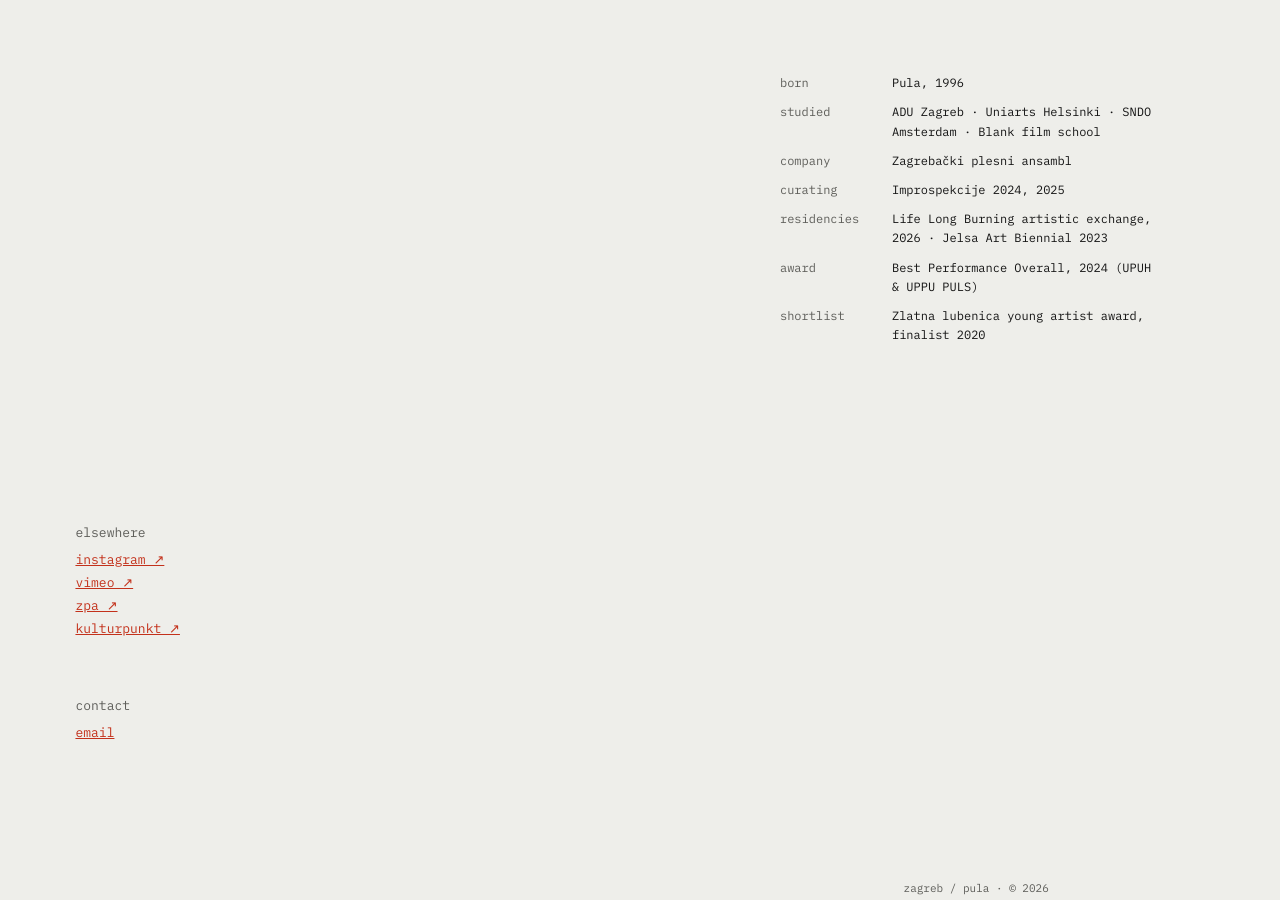
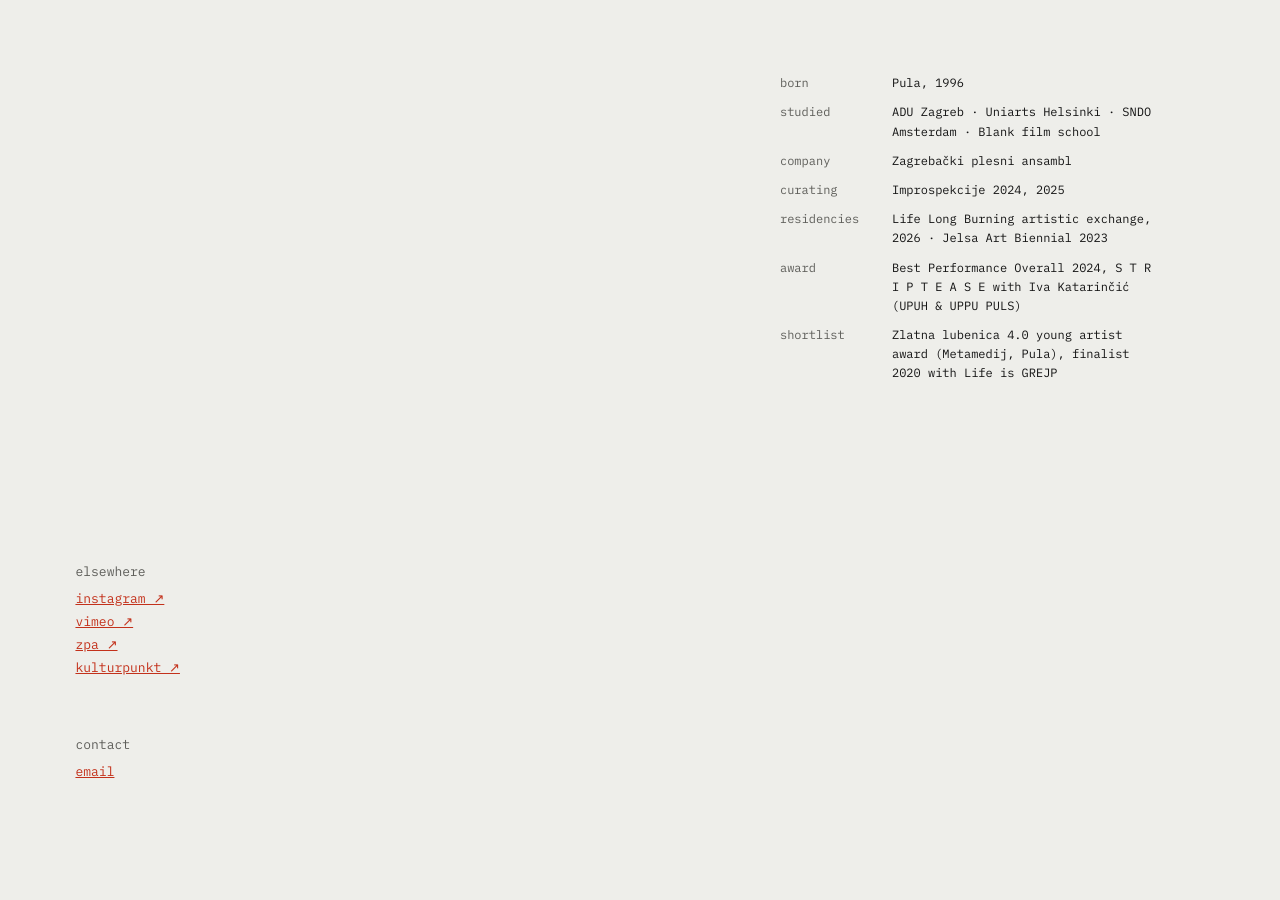
Before and after one commit to ariansajina/dora, a Jekyll site: the page built from about.md, in a window 1280 px wide and 900 px high, scrolled down 973 px. Built offline with Jekyll 4.4.1, drawn with Linux system fonts in a browser that asks for light colours.

Commit message:
About: tighten award and shortlist facts; add Zlatna lubenica 4.0 to Life is GREJP
Award per UPUH (Najbolja predstava u cjelini for 2024, Striptease, Dora
Brkarić i Iva Katarinčić). Shortlist per Metamedij: Category A finalist
of Zlatna lubenica 4.0 with Life is GREJP, exhibited at SKUC Pula
13.–21.08.2020; the prize went to Anja Maleć.

Co-Authored-By: Claude Opus 5.5 <noreply@anthropic.com>
Claude-Session: https://claude.ai/code/session_01NRqUDYG7fdVBvsRWHCpLtv

```diff
--- a/about.md
+++ b/about.md
@@ -11,8 +11,8 @@ facts:
   - { k: company, v: "Zagrebački plesni ansambl" }
   - { k: curating, v: "Improspekcije 2024, 2025" }
   - { k: residencies, v: "Life Long Burning artistic exchange, 2026 · Jelsa Art Biennial 2023" }
-  - { k: award, v: "Best Performance Overall, 2024 (UPUH & UPPU PULS)" }
-  - { k: shortlist, v: "Zlatna lubenica young artist award, finalist 2020" }
+  - { k: award, v: "Best Performance Overall 2024, S T R I P T E A S E with Iva Katarinčić (UPUH & UPPU PULS)" }
+  - { k: shortlist, v: "Zlatna lubenica 4.0 young artist award (Metamedij, Pula), finalist 2020 with Life is GREJP" }
 elsewhere:
   - { label: "instagram ↗", url: "https://www.instagram.com/dorabrkaric/" }
   - { label: "vimeo ↗", url: "https://vimeo.com/user95667145" }
```
Also changed, not shown: _works/life-is-grejp.md (+2 -0 lines).
